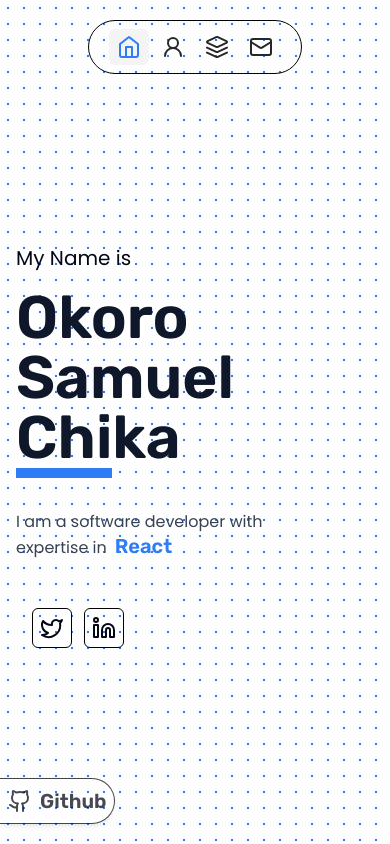
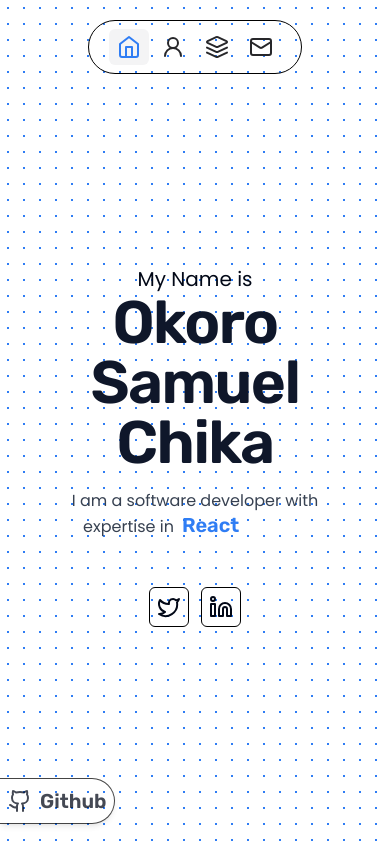
Before and after one commit to Overbugger/My-portfolio, a Next.js app: page / in a window 390 px wide. Built offline with nearby package versions, Linux system fonts and the light colour scheme.

Commit message:
add responsiveness to home page

```diff
--- a/src/app/page.tsx
+++ b/src/app/page.tsx
@@ -21,7 +21,7 @@ export default function Home() {
         x={-100}
       >
         <HeroTexts />
-        <div className="h-fit w-full p-4 flex gap-3">
+        <div className="h-fit w-full p-4 flex items-center justify-center gap-3">
           <SocialLinks />
         </div>
         {/* <DownLoadResumeBtn/> */}
--- a/src/components/HeroTexts.tsx
+++ b/src/components/HeroTexts.tsx
@@ -1,18 +1,16 @@
 import TextRotator from "./TextRotator";
 
-
 const HeroTexts = () => {
-
-
   return (
-    <>
-      <h3 className="font-poppins text-2xl max-sm:text-xl" >My Name is</h3>
-      <h1 className="font-rubik text-8xl name_underline text-primary max-sm:text-6xl " >
-        Okoro Samuel <br /> Chika
+    <div className="max-lg:flex flex-col items-center justify-center">
+      <h3 className="font-poppins text-2xl max-sm:text-xl max-lg:text-center">
+        My Name is
+      </h3>
+      <h1 className="font-rubik max-lg:text-center text-8xl tracking-tight md:name_underline text-primary max-sm:text-6xl ">
+        Okoro Samuel Chika
       </h1>
-        <TextRotator/>
-
-    </>
+      <TextRotator />
+    </div>
   );
 };
-export default HeroTexts
+export default HeroTexts;
--- a/src/components/TextRotator.tsx
+++ b/src/components/TextRotator.tsx
@@ -2,7 +2,7 @@ import React from "react";
 
 function TextRotator() {
   return (
-    <div className="py-4  rounded-md flex flex-col justify-center items-center overflow-hidden">
+    <div className="py-4  rounded-md flex flex-col justify-center items-center max-lg:text-center overflow-hidden">
       <div className="font-poppins text-base sm:text-2xl [text-wrap:balance] text-gray-700">
         I am a software developer with expertise in
         <span className="inline-flex ml-2 flex-col h-[calc(theme(fontSize.lg)*theme(lineHeight.tight))] sm:h-[calc(theme(fontSize.3xl)*theme(lineHeight.tight))] overflow-hidden">
```
Also changed, not shown: src/components/SocialLinks.tsx (+11 -7 lines).
